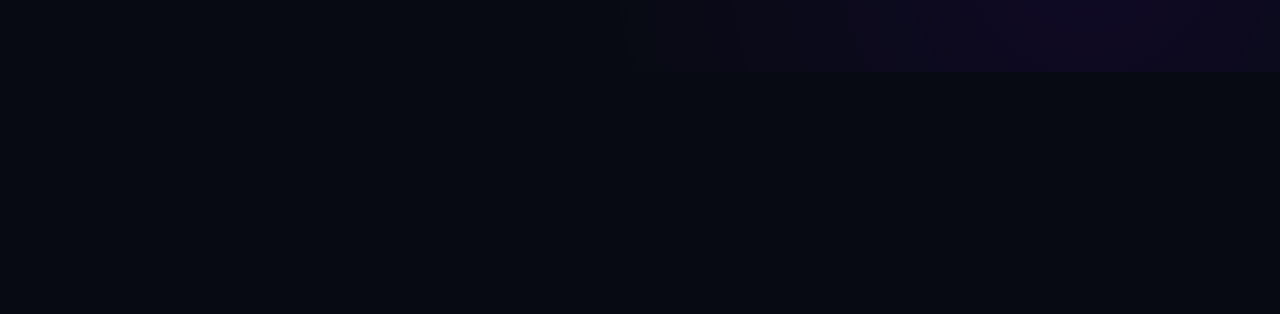
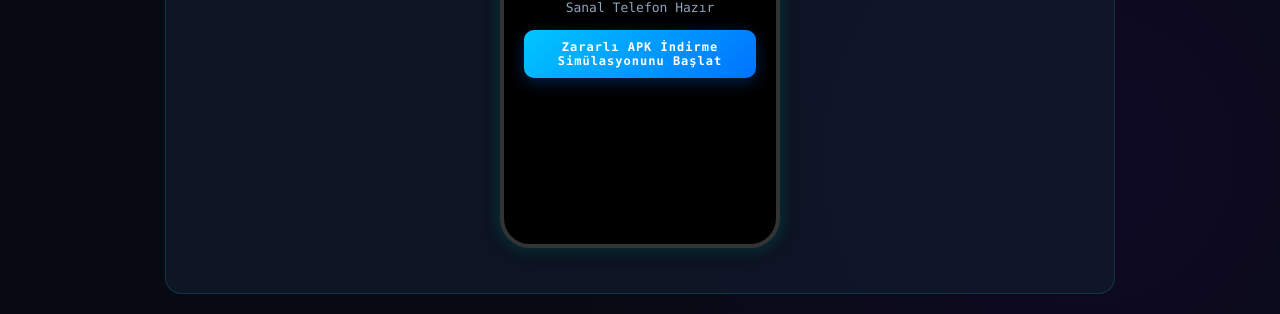
Before and after one commit to ramanbagirov95-art/securovo-scanner, a website: page index.html in a window 1280 px wide. Shown: the part 728-1042 px from the top of the page. Before the commit the page ends 800 px from the top, so only its background shows below. Drawn offline with Linux system fonts and the light colour scheme.

Commit message:
Add files via upload

```diff
--- a/index.html
+++ b/index.html
@@ -31,6 +31,7 @@
                 radial-gradient(circle at 85% 85%, rgba(112, 0, 255, 0.08) 0%, transparent 40%);
             color: var(--text);
             display: flex;
+            flex-direction: column;
             justify-content: center;
             align-items: center;
             min-height: 100vh;
@@ -49,6 +50,7 @@
             box-shadow: 0 0 50px rgba(0, 0, 0, 0.6), inset 0 0 1px rgba(255, 255, 255, 0.1);
             position: relative;
             overflow: hidden;
+            margin-bottom: 30px;
         }
 
         .container::before {
@@ -279,6 +281,53 @@
         }
 
         @keyframes spin { 0% { transform: rotate(0deg); } 100% { transform: rotate(360deg); } }
+
+        /* --- SANAL SİMÜLATÖR PENCERESİ EKLENTİSİ --- */
+        .sim-section {
+            width: 100%;
+            max-width: 950px;
+            background: var(--card-bg);
+            border: 1px solid var(--border);
+            border-radius: 16px;
+            padding: 25px;
+            text-align: center;
+        }
+
+        .sim-phone {
+            width: 280px;
+            height: 480px;
+            background: #000;
+            border: 4px solid #333;
+            border-radius: 30px;
+            margin: 20px auto;
+            position: relative;
+            overflow: hidden;
+            box-shadow: 0 0 25px rgba(0,0,0,0.8), 0 0 15px var(--accent-glow);
+            display: flex;
+            flex-direction: column;
+            justify-content: center;
+            align-items: center;
+            padding: 20px;
+        }
+
+        .sim-screen {
+            width: 100%;
+            height: 100%;
+            display: flex;
+            flex-direction: column;
+            align-items: center;
+            justify-content: center;
+            gap: 15px;
+        }
+
+        .glitch-text {
+            color: var(--red);
+            font-size: 18px;
+            font-weight: bold;
+            animation: blink 0.5s infinite;
+        }
+
+        @keyframes blink { 0%, 100% { opacity: 1; } 50% { opacity: 0.3; } }
     </style>
 </head>
 <body>
@@ -351,6 +400,20 @@
     </div>
 </div>
 
+<!-- SANAL APK & TEHDİT SİMÜLATÖRÜ PENCERESİ -->
+<div class="sim-section">
+    <h3 style="color: var(--accent); font-size: 18px; margin-bottom: 8px;">📱 Sanal Tehdit & APK Simülatörü</h3>
+    <p style="font-size: 12px; color: var(--subtext);">Güvensiz bir siteden veya APK indirildiğinde cihazınızda neler yaşanabileceğini %100 güvenli ortamda görün.</p>
+
+    <div class="sim-phone">
+        <div class="sim-screen" id="simScreen">
+            <span style="font-size: 40px;">📲</span>
+            <p style="font-size: 13px; color: var(--subtext);">Sanal Telefon Hazır</p>
+            <button onclick="startApkSim()" style="padding: 10px 18px; font-size: 12px;">Zararlı APK İndirme Simülasyonunu Başlat</button>
+        </div>
+    </div>
+</div>
+
 <script>
     function quickScan(domain) {
         document.getElementById('targetUrl').value = domain;
@@ -391,7 +454,11 @@
 
             if (data.securityScore >= 85) scoreVal.style.color = "var(--green)";
             else if (data.securityScore >= 60) scoreVal.style.color = "var(--orange)";
-            else scoreVal.style.color = "var(--red)";
+            else {
+                scoreVal.style.color = "var(--red)";
+                // Eğer site güvensizse otomatik simülasyonu çalıştır uyarısı
+                alert("⚠️ Dikkat: Bu site güvensiz bulundu! Aşağıdaki Sanal Simülatörden muhtemel riskleri görebilirsiniz.");
+            }
 
             // Metrikler
             document.getElementById('mPing').innerText = data.metrics.responseTimeMs + " ms";
@@ -427,6 +494,46 @@
             alert("Sunucuya bağlanırken hata oluştu. Lütfen canlı API bağlantısını kontrol edin.");
         }
     }
+
+    // SANAL TEHDİT & APK SİMÜLASYON SCRIPT'İ
+    function startApkSim() {
+        const screen = document.getElementById('simScreen');
+
+        // 1. AŞAMA: İndirme
+        screen.innerHTML = `
+            <div class="cyber-spinner" style="width: 35px; height: 35px;"></div>
+            <p style="font-size: 12px; color: var(--orange);">📥 free_game_v2.apk İndiriliyor...</p>
+        `;
+
+        // 2. AŞAMA: İzinler
+        setTimeout(() => {
+            screen.innerHTML = `
+                <span style="font-size: 30px;">⚠️</span>
+                <p style="font-size: 12px; color: #fff;"><strong>Sahte Uygulama İzin İstiyor:</strong></p>
+                <p style="font-size: 10px; color: var(--subtext);">• Kamera & Mikrofon<br>• SMS Okuma<br>• Tüm Dosyalara Erişim</p>
+                <p style="font-size: 11px; color: var(--red); margin-top: 5px;">Arka planda kuruluyor...</p>
+            `;
+        }, 3000);
+
+        // 3. AŞAMA: Virüs Uyarısı / Tehdit
+        setTimeout(() => {
+            screen.innerHTML = `
+                <span style="font-size: 40px;">☠️</span>
+                <p class="glitch-text">SİSTEM ENFEKTE OLDU!</p>
+                <p style="font-size: 10px; color: #fff;">Trojan/Ransomware tespit edildi. Dosyalar şifrelendi!</p>
+            `;
+        }, 6500);
+
+        // 4. AŞAMA: Sıfırlama ve Bilgilendirme
+        setTimeout(() => {
+            screen.innerHTML = `
+                <span style="font-size: 35px;">✅</span>
+                <p style="font-size: 12px; color: var(--green);"><strong>Sanal Test Tamamlandı</strong></p>
+                <p style="font-size: 10px; color: var(--subtext); padding: 0 10px;">Gerçek cihazınıza hiçbir zarar gelmedi. Güvensiz APK'lar işte bu şekilde cihazınıza erişim sağlar!</p>
+                <button onclick="startApkSim()" style="padding: 8px 14px; font-size: 11px; margin-top: 10px;">Tekrar Dene</button>
+            `;
+        }, 10500);
+    }
 </script>
 
 </body>
```
